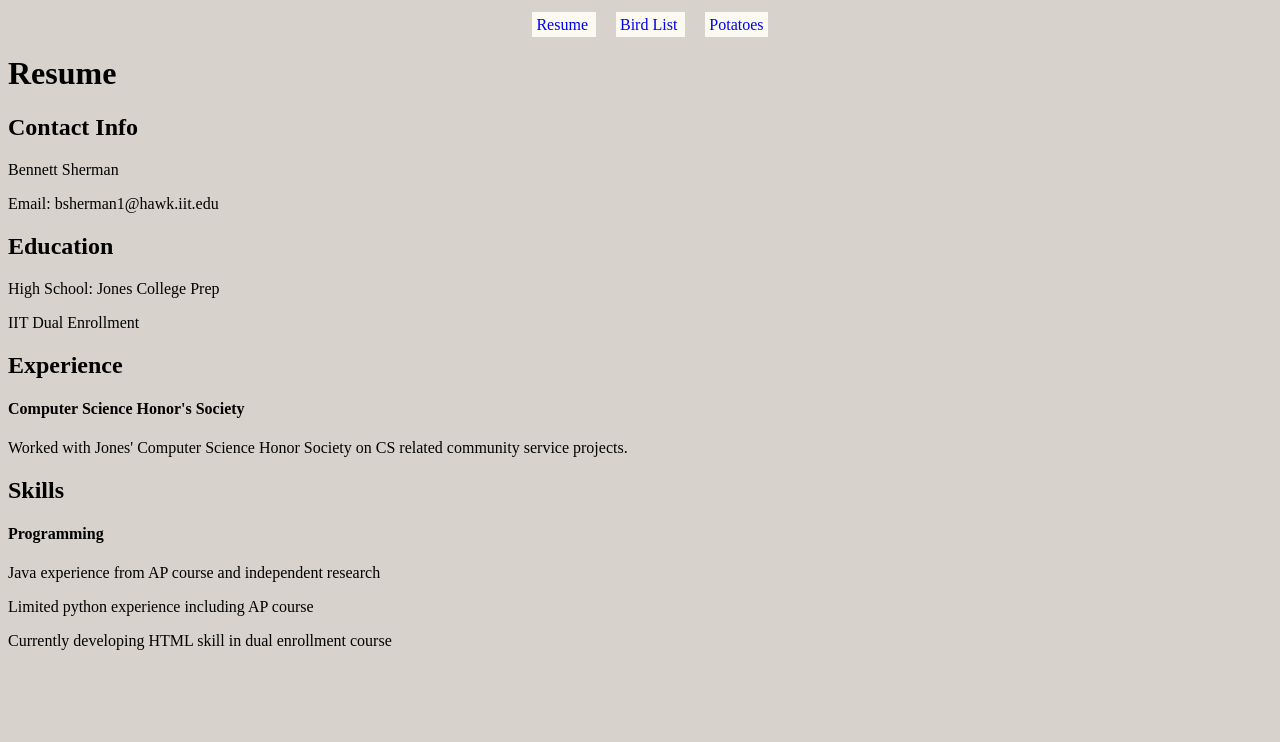
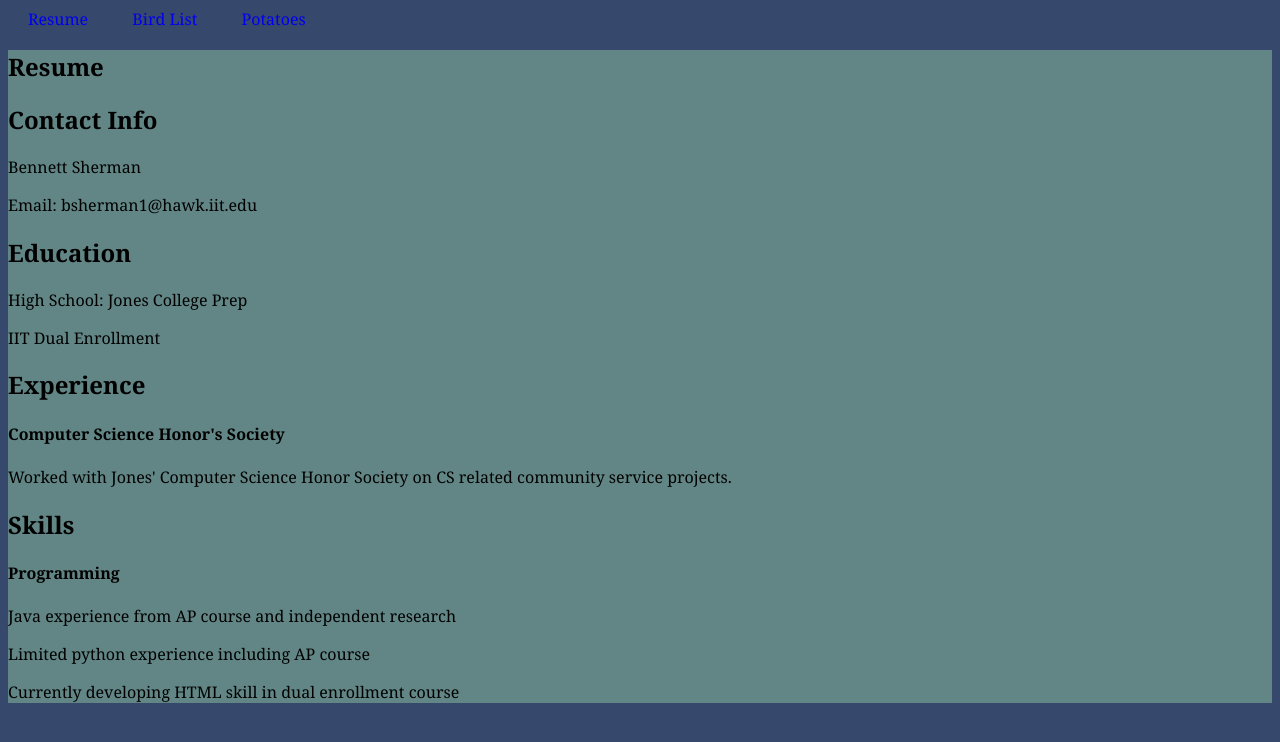
Before and after one commit to BennettSherman/Project2, a plain HTML site: page index.html in a window 1280 px wide. Drawn offline with Linux system fonts and the light colour scheme.

Commit message:
adding style for navbar and background colors

```diff
--- a/css/style.css
+++ b/css/style.css
@@ -1,24 +1,19 @@
 html {
-    background-color: #d7d2cb;
+    background-color: #36486b;
+    font-family: Georgia, Times, serif;
 }
 
-ul {
-    text-align: center;
-    list-style-type: none;
-}
-
-li {
-    display: inline;
-    margin-right: 20px;
-    background-color: #fafaf0;
-    padding: 4px;
-    text-align: center;
-    color: #aaaaaa;
-    border: 2px;
+#navbar {
+    background-color:#fefbd8;
+    margin: 8px 30px;
+    color: #618685;
 }
 
 a {
-    border: 5px;
-    border-color: #aaaaaa;
     text-decoration: none;
+    padding: 20px;
 }
+
+section {
+    background-color: #618685;
+}
--- a/index.html
+++ b/index.html
@@ -7,32 +7,23 @@
   </head>
 
   <body>
-    <ul>
-      <li> <a href="index.html">Resume</a> </li>
-      <li> <a href="birds.html">Bird List</a> </li>
-      <li> <a href="mashedpotatoes.html">Potatoes</a> </li>
-    </ul>
-    <h1>Resume</h1>
+    <div class="navbar">
+      <a href="index.html">Resume</a> </li>
+      <a href="birds.html">Bird List</a> </li>
+      <a href="mashedpotatoes.html">Potatoes</a> </li>
+    </div>
 
     <section>
+      <h1>Resume</h1>
       <h2>Contact Info</h2>
       <p>Bennett Sherman</p>
       <p>Email: bsherman1@hawk.iit.edu</p>
-    </section>
-
-    <section>
       <h2>Education</h2>
       <p>High School: Jones College Prep</p>
       <p>IIT Dual Enrollment</p>
-    </section>
-
-    <section>
       <h2>Experience</h2>
       <h4>Computer Science Honor's Society</h4>
       <p>Worked with Jones' Computer Science Honor Society on CS related community service projects.</p>
-    </section>
-
-    <section>
       <h2>Skills</h2>
       <h4>Programming</h4>
       <p>Java experience from AP course and independent research</p>
```
